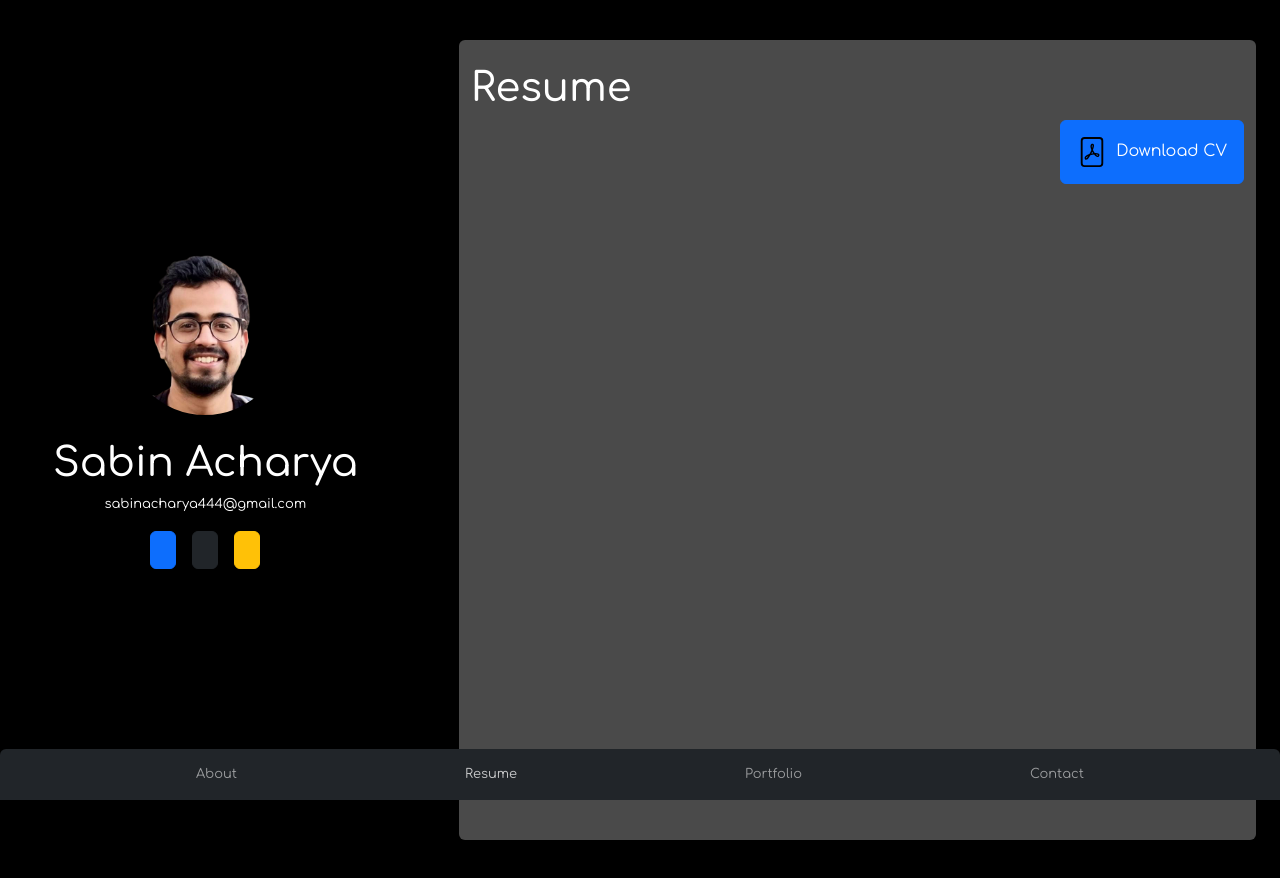
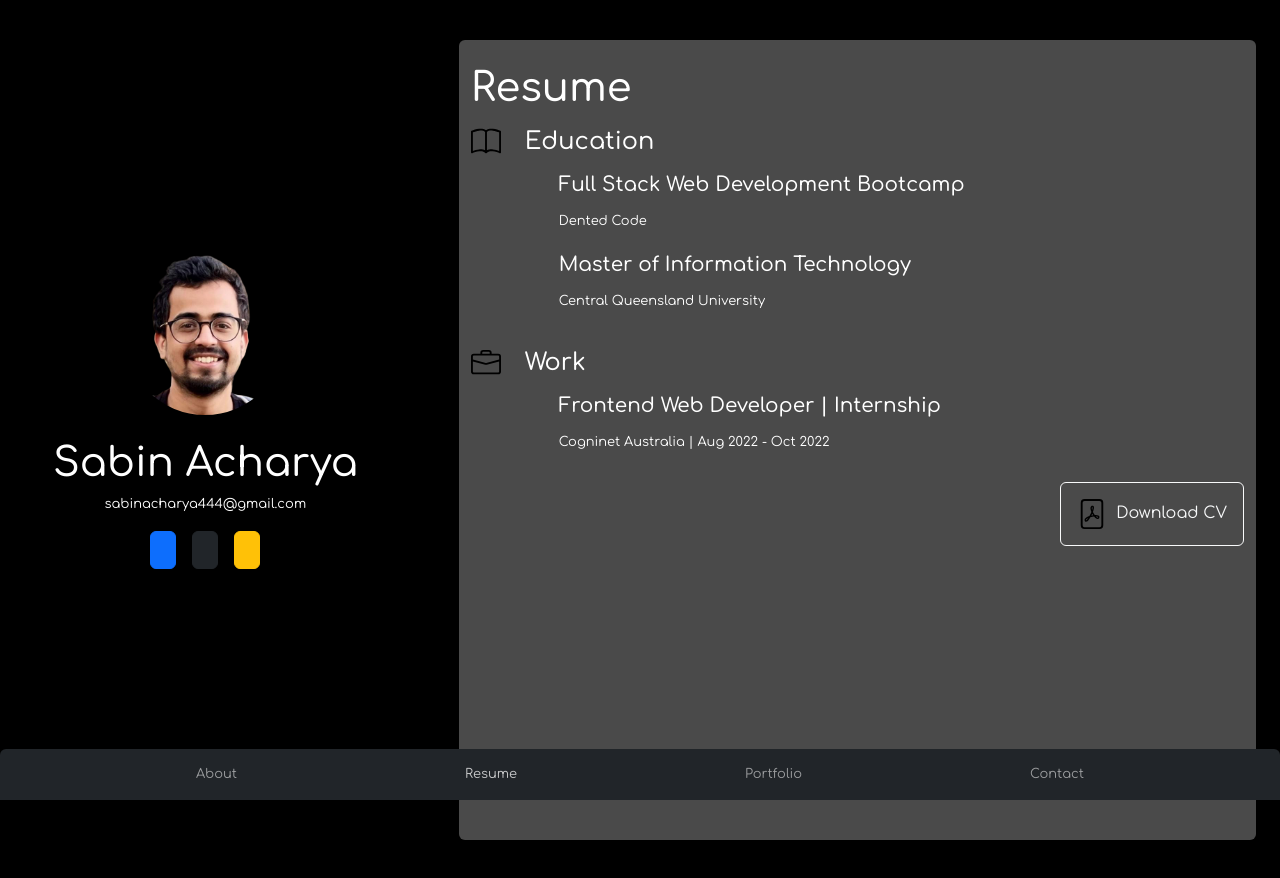
Before and after one commit to sabinacharyadev/react-my-portfolio, a React (Vite) app: page / in a window 1280 px wide. Both pictures are taken after a click on the button "Resume". Shown: the top 878 px of the page. Built offline with nearby package versions, Linux system fonts and the light colour scheme; a web font is replaced by a local one.

Commit message:
resume updated

```diff
--- a/src/components/ResumeComponent.jsx
+++ b/src/components/ResumeComponent.jsx
@@ -1,11 +1,52 @@
-import { Button, Container } from "react-bootstrap";
-import { FilePdf } from "react-bootstrap-icons";
+import { Button, Container, Stack } from "react-bootstrap";
+import { FilePdf, Book, Briefcase } from "react-bootstrap-icons";
 import Resume from "../assets/myresume.pdf";
 const ResumeComponent = () => {
   return (
-    <Container className="mt-2">
+    <Container className="mt-2" fluid>
       <h1 className="pt-3">Resume</h1>
-      <Button className="p-3 float-end" href={Resume} download>
+
+      <Stack direction="horizontal" gap={4}>
+        <Book size={30} />
+        <h4 className="mt-2">Education</h4>
+      </Stack>
+      <div style={{ marginLeft: "5rem" }} className="p-2">
+        <Stack>
+          <h5>Full Stack Web Development Bootcamp</h5>
+
+          <p>Dented Code</p>
+        </Stack>
+
+        <Stack>
+          <h5>Master of Information Technology</h5>
+
+          <p>Central Queensland University</p>
+        </Stack>
+      </div>
+
+      <Stack direction="horizontal" gap={4}>
+        <Briefcase size={30} />
+        <h4 className="mt-2">Work</h4>
+      </Stack>
+
+      <div style={{ marginLeft: "5rem" }} className="p-2">
+        <Stack>
+          <h5>
+            Frontend Web Developer <span>| Internship</span>
+          </h5>
+
+          <p>
+            Cogninet Australia <span>| Aug 2022 - Oct 2022</span>
+          </p>
+        </Stack>
+      </div>
+
+      <Button
+        variant="outline-light"
+        className="p-3 float-end"
+        href={Resume}
+        download
+      >
         <FilePdf size={30} />
         &nbsp;&nbsp;Download CV
       </Button>
```
